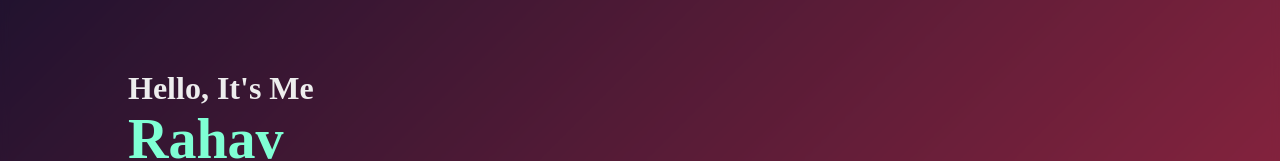
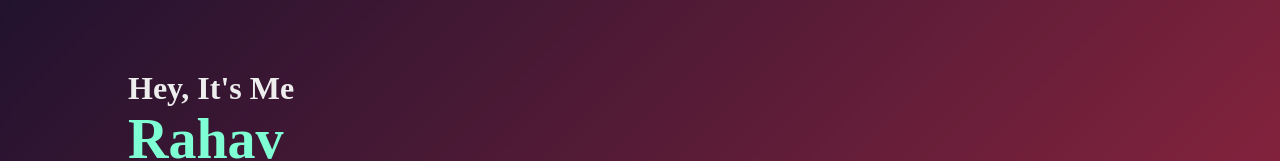
Before and after one commit to Yogeshrahav/Portfolio, a website: page index.html in a window 1280 px wide. Shown: the part 225-386 px from the top of the page. Drawn offline with nearby package versions, Linux system fonts and the light colour scheme.

Commit message:
Change hello to hey

```diff
--- a/index.html
+++ b/index.html
@@ -22,7 +22,7 @@
     </header>
     <section id="home" class="home">
         <div class="home-content">
-            <h3> Hello, It's Me</h3>
+            <h3> Hey, It's Me</h3>
             <h1> Rahav </h1>
             <h3> and I'm a <span class="text"></span> </h3>
             <div class="home-sci">
```
